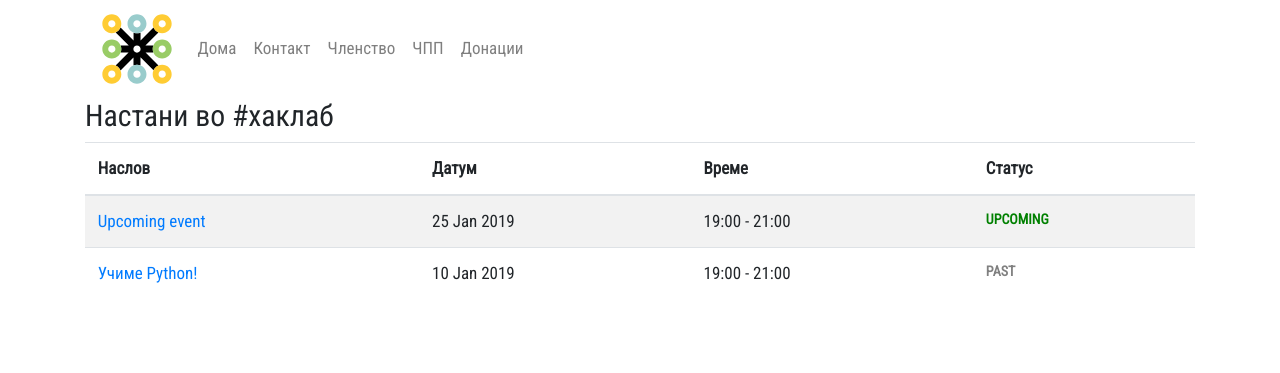
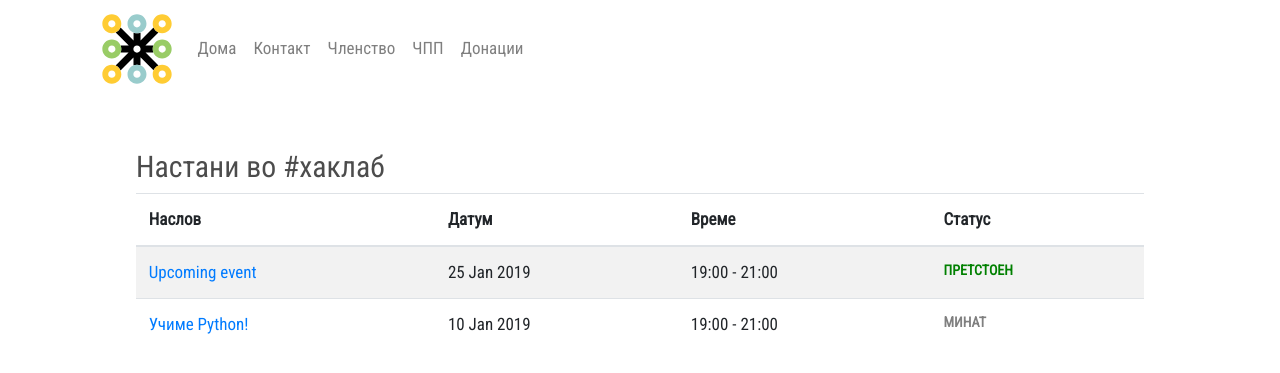
Before and after one commit to skopjehacklab/hackerspace, a Jekyll site: the page built from events.html, in a window 1280 px wide. Shown: the top 373 px of the page. Built offline with Jekyll 4.4.1, drawn with Linux system fonts in a browser that asks for light colours; nearby versions of some CDN libraries.

Commit message:
adds carousel images, updates css class names

```diff
--- a/donations.html
+++ b/donations.html
@@ -4,7 +4,7 @@
 title: "Донации"
 ---
 
-<div class="donations">
+<div class="page">
     <h3>Донирајте за хаклабот КИКА</h3>
     <hr>
     <div class="row mt-2">
--- a/events.html
+++ b/events.html
@@ -5,7 +5,7 @@
 ---
 
 
-<div class="events">
+<div class="page">
     <h3>Настани во #хаклаб</h3>
 
     <table class="table table-striped">
@@ -51,11 +51,11 @@
 
         document.querySelectorAll('th[future-date]').forEach(node => {
             if(node.attributes['future-date'].value > getCompareDate()) {
-                $("#" + node.id).html("UPCOMING");
+                $("#" + node.id).html("ПРЕТСТОЕН");
                 $("#" + node.id).addClass("upcoming-event");
             } else {
                 console.log("NOTHING");
-                $("#" + node.id).html("PAST");
+                $("#" + node.id).html("МИНАТ");
                 $("#" + node.id).addClass("past-event");
             }
         })
--- a/faq.html
+++ b/faq.html
@@ -4,7 +4,7 @@
 title: "ЧПП"
 ---
 
-<div class="faq">
+<div class="page">
     <h3>Често поставувани прашања</h3>
     <hr>
 
```
Also changed, not shown: assets/img/carousel/0.jpg (added), assets/img/carousel/1.jpg (added), assets/img/carousel/2.jpg (added).
